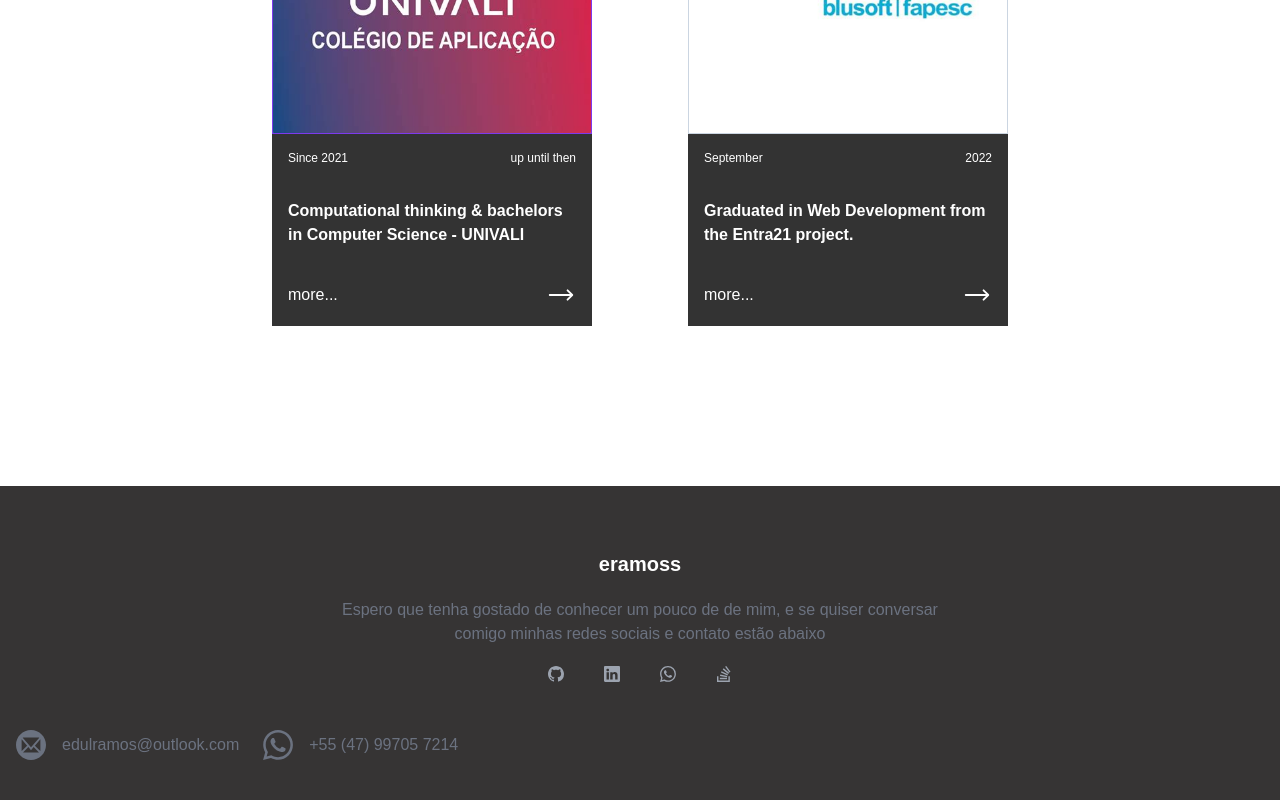
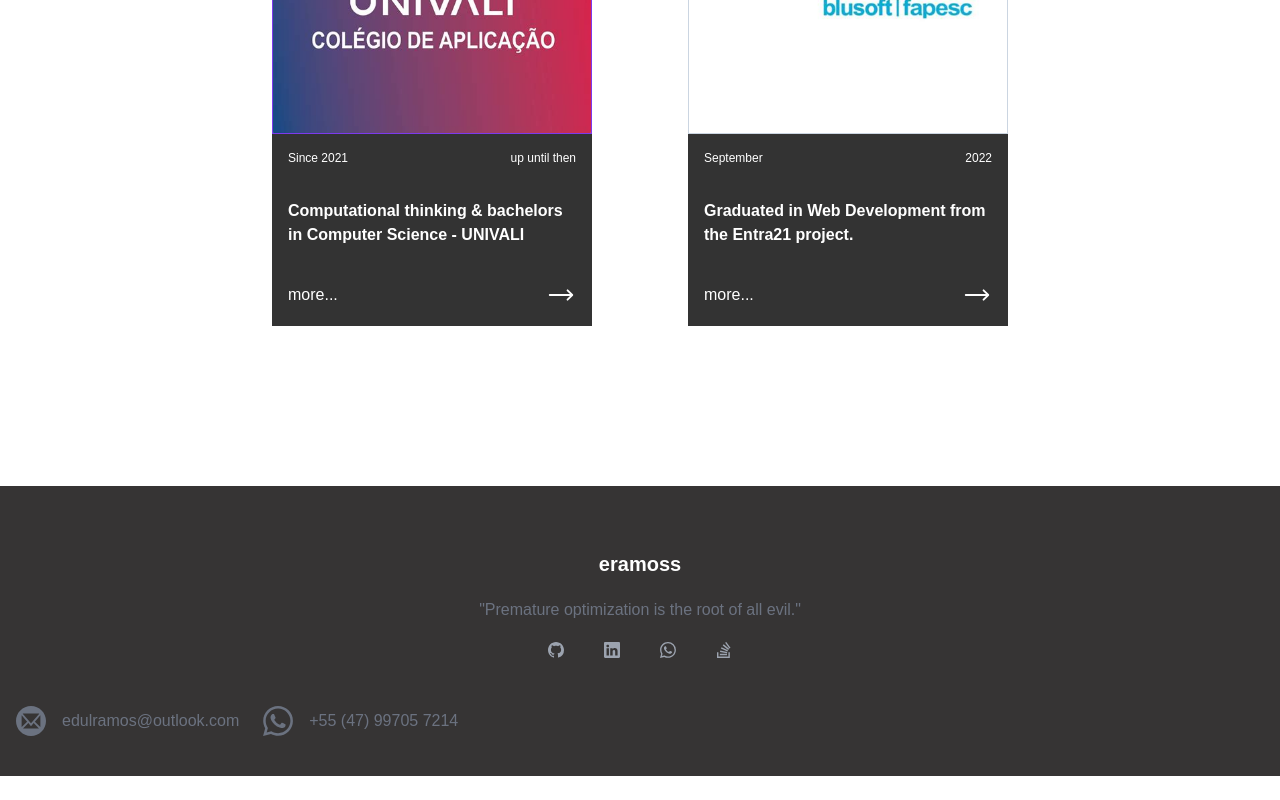
Before and after one commit to eramoss/portfolio, a Next.js app: page / in a window 1280 px wide. Shown: the part 4064-4864 px from the top of the page. After the commit the page ends 4840 px from the top, so only its background shows below. Built offline with nearby package versions, Linux system fonts and the light colour scheme.

Commit message:
translate contact section

```diff
--- a/components/AsideComponents/Contact.tsx
+++ b/components/AsideComponents/Contact.tsx
@@ -15,7 +15,7 @@ export default function Contact() {
 
       <div className="flex flex-col items-center justify-center w-3/6 gap-5">
         <h1 className="font-bold text-white text-xl ">eramoss</h1>
-        <h2 className="text-gray-500 text-center">Espero que tenha gostado de conhecer um pouco de de mim, e se quiser conversar comigo minhas redes sociais e contato estão abaixo</h2>
+        <h2 className="text-gray-500 text-center">&quot;Premature optimization is the root of all evil.&quot;</h2>
         <Socialmedia className=" flex gap-10 text-gray-400"/>
       </div>
 
```
